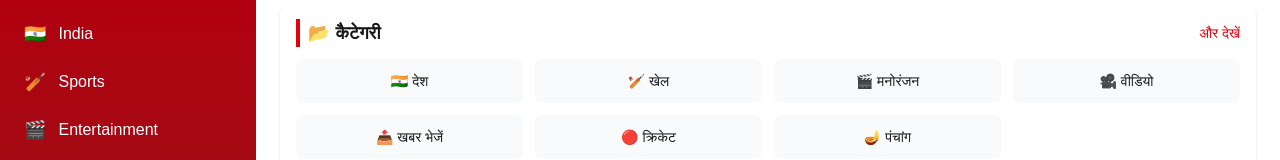
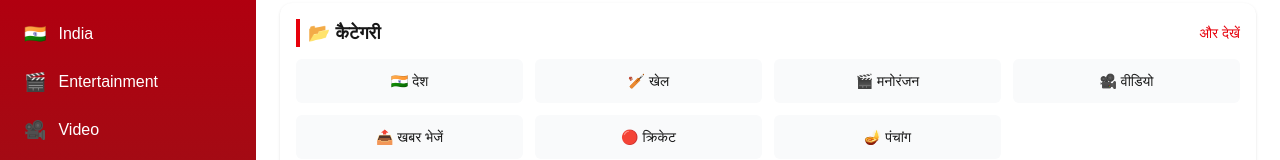
Before and after one commit to Rajmehra725/starnews, a Next.js app: page / in a window 1280 px wide. Shown: the part 265-425 px from the top of the page. Built offline with nearby package versions, Linux system fonts and the light colour scheme; no server answers.

Commit message:
sport page remove

```diff
--- a/app/components/Sidebar.tsx
+++ b/app/components/Sidebar.tsx
@@ -13,7 +13,6 @@ export default function Sidebar({ isOpen, setIsOpen }: any) {
      { name: "Panna ", href: "/panna", icon: <MapPin size={18} /> },
       { name: "Satna", href: "/satna", icon: <TvIcon size={18} /> },
     { name: "India", href: "/india", icon: "🇮🇳" },
-    { name: "Sports", href: "/sports", icon: "🏏" },
     { name: "Entertainment", href: "/entertainment", icon: "🎬" },
     { name: "Video", href: "/video", icon: "🎥" },
     { name: "Submit", href: "/submit-news", icon: "📤" },
```
